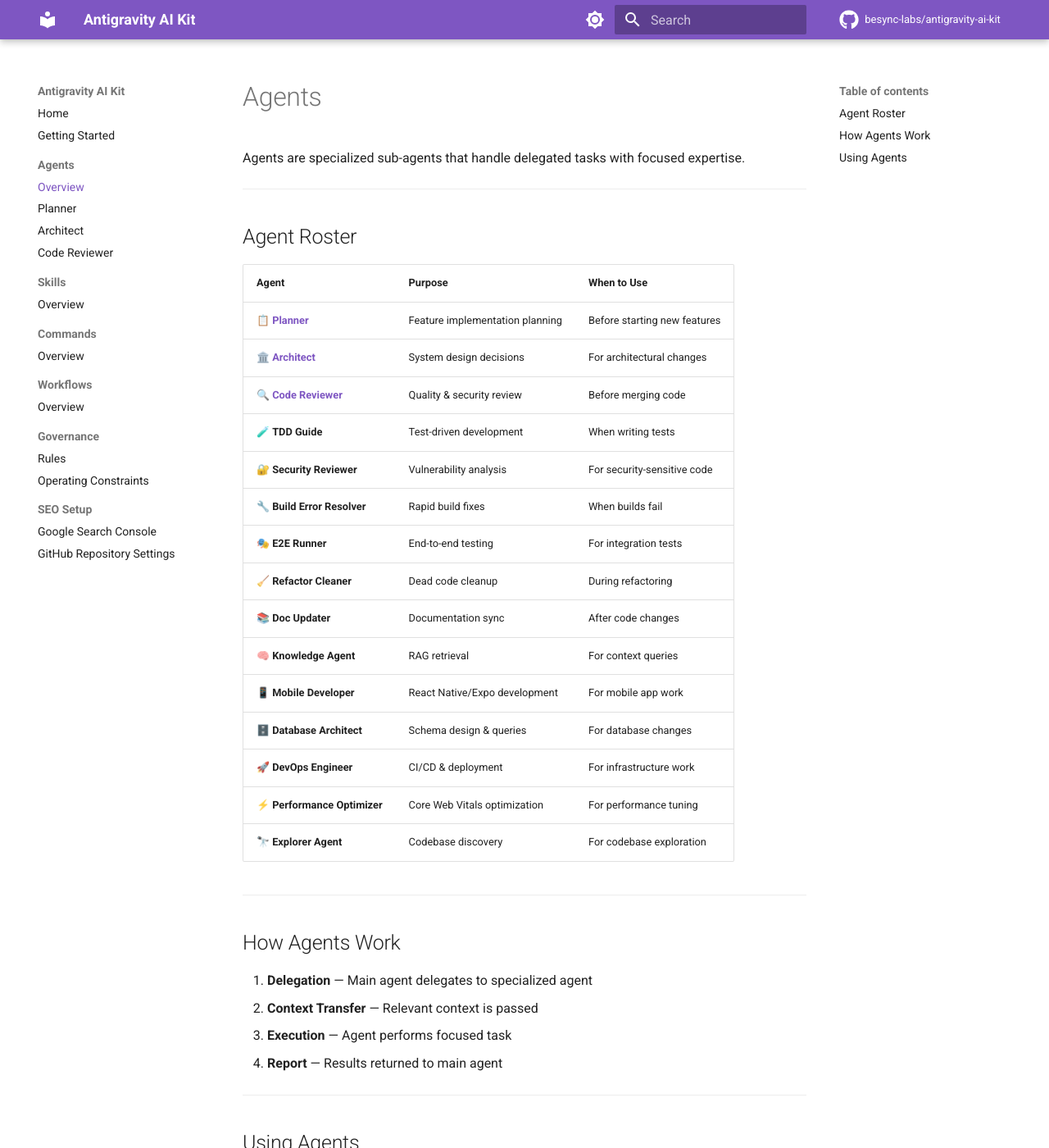
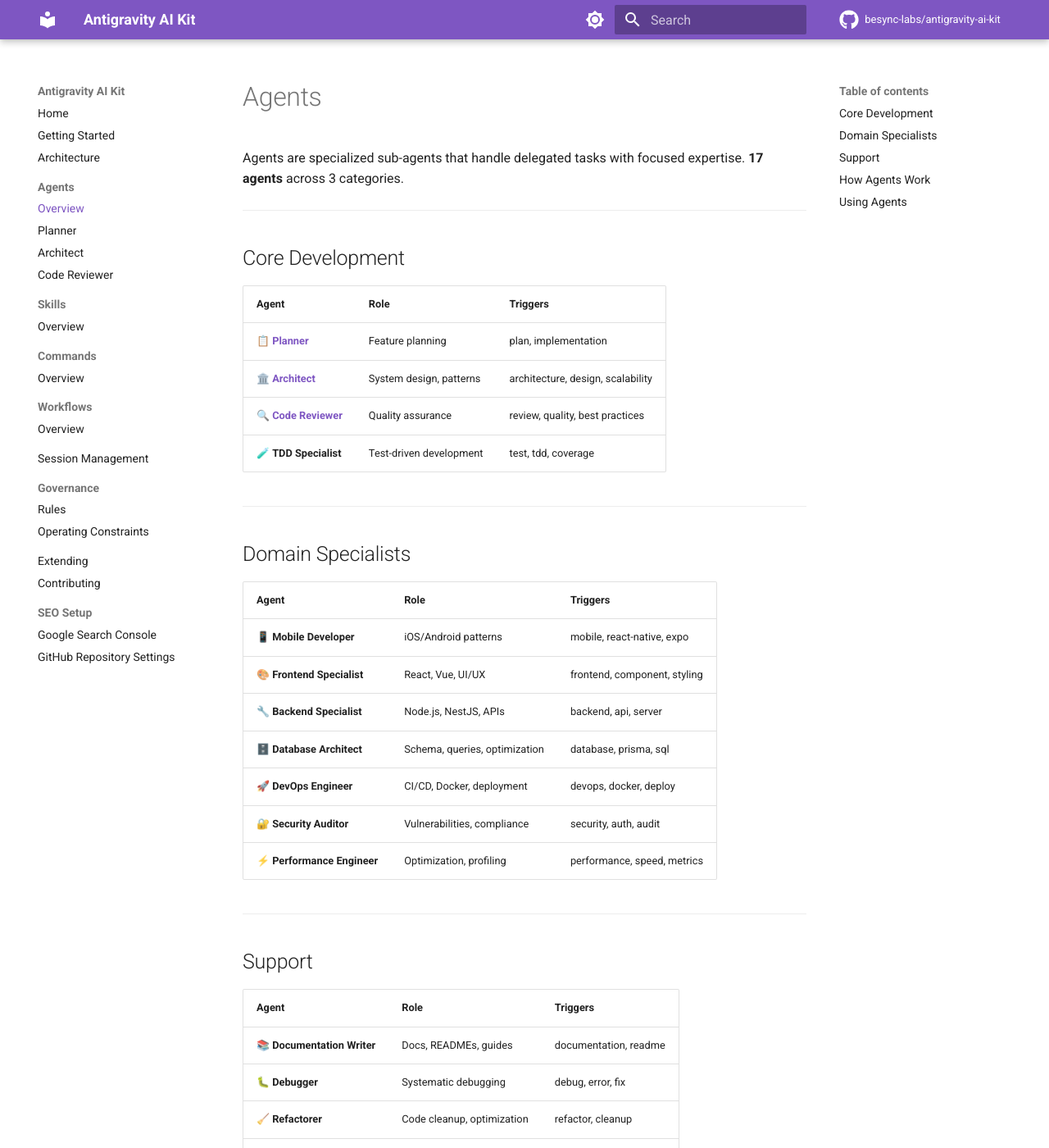
Before and after one commit to besync-labs/antigravity-ai-kit, an MkDocs documentation site: the page built from docs/agents/index.md, in a window 1280 px wide and 1400 px high. Shown: the whole window at 82% size. Built offline with MkDocs 1.6.1 and Material for MkDocs 9.7.7, drawn with Linux system fonts in a browser that asks for light colours; comment, search, counter and statistics services are not loaded; some of the changed text lies outside the part shown.

Commit message:
docs: complete alignment with README.md - NPX Quick Start, Session Management, Architecture, Extending, Contributing

```diff
--- a/docs/agents/index.md
+++ b/docs/agents/index.md
@@ -1,28 +1,44 @@
 # Agents
 
-Agents are specialized sub-agents that handle delegated tasks with focused expertise.
+Agents are specialized sub-agents that handle delegated tasks with focused expertise. **17 agents** across 3 categories.
 
 ---
 
-## Agent Roster
+## Core Development
 
-| Agent                                    | Purpose                         | When to Use                  |
-| :--------------------------------------- | :------------------------------ | :--------------------------- |
-| 📋 **[Planner](planner.md)**             | Feature implementation planning | Before starting new features |
-| 🏛️ **[Architect](architect.md)**         | System design decisions         | For architectural changes    |
-| 🔍 **[Code Reviewer](code-reviewer.md)** | Quality & security review       | Before merging code          |
-| 🧪 **TDD Guide**                         | Test-driven development         | When writing tests           |
-| 🔐 **Security Reviewer**                 | Vulnerability analysis          | For security-sensitive code  |
-| 🔧 **Build Error Resolver**              | Rapid build fixes               | When builds fail             |
-| 🎭 **E2E Runner**                        | End-to-end testing              | For integration tests        |
-| 🧹 **Refactor Cleaner**                  | Dead code cleanup               | During refactoring           |
-| 📚 **Doc Updater**                       | Documentation sync              | After code changes           |
-| 🧠 **Knowledge Agent**                   | RAG retrieval                   | For context queries          |
-| 📱 **Mobile Developer**                  | React Native/Expo development   | For mobile app work          |
-| 🗄️ **Database Architect**                | Schema design & queries         | For database changes         |
-| 🚀 **DevOps Engineer**                   | CI/CD & deployment              | For infrastructure work      |
-| ⚡ **Performance Optimizer**             | Core Web Vitals optimization    | For performance tuning       |
-| 🔭 **Explorer Agent**                    | Codebase discovery              | For codebase exploration     |
+| Agent                                    | Role                    | Triggers                          |
+| :--------------------------------------- | :---------------------- | :-------------------------------- |
+| 📋 **[Planner](planner.md)**             | Feature planning        | plan, implementation              |
+| 🏛️ **[Architect](architect.md)**         | System design, patterns | architecture, design, scalability |
+| 🔍 **[Code Reviewer](code-reviewer.md)** | Quality assurance       | review, quality, best practices   |
+| 🧪 **TDD Specialist**                    | Test-driven development | test, tdd, coverage               |
+
+---
+
+## Domain Specialists
+
+| Agent                       | Role                          | Triggers                     |
+| :-------------------------- | :---------------------------- | :--------------------------- |
+| 📱 **Mobile Developer**     | iOS/Android patterns          | mobile, react-native, expo   |
+| 🎨 **Frontend Specialist**  | React, Vue, UI/UX             | frontend, component, styling |
+| 🔧 **Backend Specialist**   | Node.js, NestJS, APIs         | backend, api, server         |
+| 🗄️ **Database Architect**   | Schema, queries, optimization | database, prisma, sql        |
+| 🚀 **DevOps Engineer**      | CI/CD, Docker, deployment     | devops, docker, deploy       |
+| 🔐 **Security Auditor**     | Vulnerabilities, compliance   | security, auth, audit        |
+| ⚡ **Performance Engineer** | Optimization, profiling       | performance, speed, metrics  |
+
+---
+
+## Support
+
+| Agent                       | Role                       | Triggers              |
+| :-------------------------- | :------------------------- | :-------------------- |
+| 📚 **Documentation Writer** | Docs, READMEs, guides      | documentation, readme |
+| 🐛 **Debugger**             | Systematic debugging       | debug, error, fix     |
+| 🧹 **Refactorer**           | Code cleanup, optimization | refactor, cleanup     |
+| 🔭 **Explorer Agent**       | Codebase discovery         | explore, scout        |
+| 🎭 **E2E Runner**           | End-to-end testing         | e2e, integration      |
+| 🧠 **Knowledge Agent**      | RAG retrieval              | knowledge, context    |
 
 ---
 
--- a/mkdocs.yml
+++ b/mkdocs.yml
@@ -1,6 +1,6 @@
 site_name: Antigravity AI Kit
 site_url: https://besync-labs.github.io/antigravity-ai-kit/
-site_description: Trust-Grade AI Development Framework — 15 Agents, 26 Skills, 31 Commands, 11 Workflows
+site_description: Trust-Grade AI Development Framework — 17 Agents, 26 Skills, 31 Commands, 11 Workflows
 site_author: Emre Dursun
 
 repo_name: besync-labs/antigravity-ai-kit
@@ -62,6 +62,7 @@ plugins:
 nav:
   - Home: index.md
   - Getting Started: getting-started.md
+  - Architecture: architecture.md
   - Agents:
       - Overview: agents/index.md
       - Planner: agents/planner.md
@@ -73,9 +74,12 @@ nav:
       - Overview: commands/index.md
   - Workflows:
       - Overview: workflows/index.md
+  - Session Management: session-management.md
   - Governance:
       - Rules: governance/index.md
       - Operating Constraints: governance/constraints.md
+  - Extending: extending.md
+  - Contributing: contributing.md
   - SEO Setup:
       - Google Search Console: google-search-console-setup.md
       - GitHub Repository Settings: github-repository-settings.md
@@ -96,7 +100,7 @@ extra:
     - property: og:title
       content: Antigravity AI Kit — Trust-Grade AI Framework
     - property: og:description
-      content: Trust-Grade AI Development Framework with 15 agents, 26 skills, 31 commands, and 11 workflows
+      content: Trust-Grade AI Development Framework with 17 agents, 26 skills, 31 commands, and 11 workflows
     - property: og:url
       content: https://besync-labs.github.io/antigravity-ai-kit/
     - property: og:image
@@ -106,7 +110,7 @@ extra:
     - name: twitter:title
       content: Antigravity AI Kit
     - name: twitter:description
-      content: Trust-Grade AI Development Framework — 15 Agents, 26 Skills, 31 Commands, 11 Workflows
+      content: Trust-Grade AI Development Framework — 17 Agents, 26 Skills, 31 Commands, 11 Workflows
     - name: twitter:image
       content: https://besync-labs.github.io/antigravity-ai-kit/assets/og-image.png
 
```
Also changed, not shown: docs/architecture.md (added, +99 -0 lines), docs/contributing.md (added, +98 -0 lines), docs/extending.md (added, +140 -0 lines), docs/getting-started.md (+30 -10 lines), docs/index.md (+20 -17 lines), docs/session-management.md (added, +115 -0 lines).
